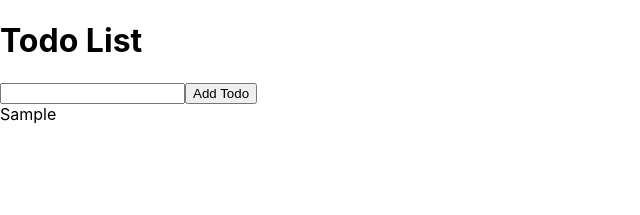
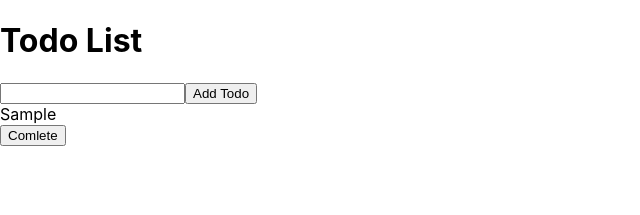
Before and after one commit to brudnak/typescript-with-react, a React (Create React App) app in the folder my-app-ts/: page / in a window 1280 px wide. Both pictures are taken after typing "Sample" into the empty fields and a click on the button "Add Todo". Shown: the top 215 px of the page, without its empty margins (0-640 px from the left). Built offline with nearby package versions, Linux system fonts and the light colour scheme; the HTML template or start-up script is replaced by a standard one.

Commit message:
Basic functionality complete

```diff
--- a/my-app-ts/src/App.tsx
+++ b/my-app-ts/src/App.tsx
@@ -1,11 +1,12 @@
 import React, { Fragment, useState } from 'react';
 import './App.css';
+import { tsModuleDeclaration } from '@babel/types';
 
 type FormElem = React.FormEvent<HTMLFormElement>;
 
 interface ITodo {
   text: string;
-  comlete: boolean;
+  complete: boolean;
 }
 
 const App = (): JSX.Element => {
@@ -18,12 +19,17 @@
     setValue('');
   };
 
-  const addTodo = (text: string) => {
-    const newTodos: ITodo[] = [...todos, { text, comlete: false }];
+  const addTodo = (text: string): void => {
+    const newTodos: ITodo[] = [...todos, { text, complete: false }];
     setTodos(newTodos);
   };
 
-  console.log(todos);
+  const completeTodo = (index: number): void => {
+    const newTodos: ITodo[] = [...todos];
+    newTodos[index].complete = !newTodos[index].complete;
+    setTodos(newTodos);
+  };
+
   return (
     <Fragment>
       <h1>Todo List</h1>
@@ -38,7 +44,12 @@
       </form>
       <section>
         {todos.map((todo: ITodo, index: number) => (
-          <div key={index}>{todo.text}</div>
+          <Fragment key={index}>
+            <div>{todo.text}</div>
+            <button type='button' onClick={() => completeTodo(index)}>
+              {todo.complete ? 'Incomplete' : 'Comlete'}
+            </button>
+          </Fragment>
         ))}
       </section>
     </Fragment>
```
